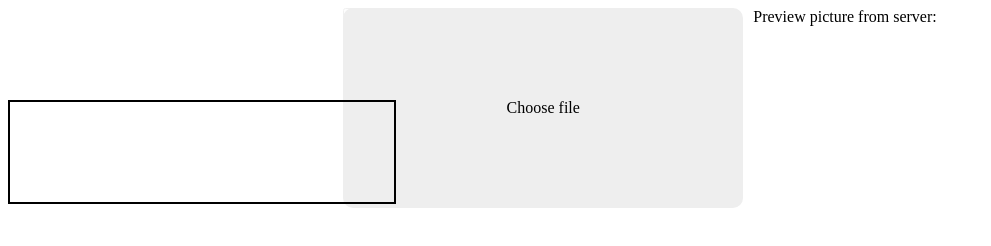
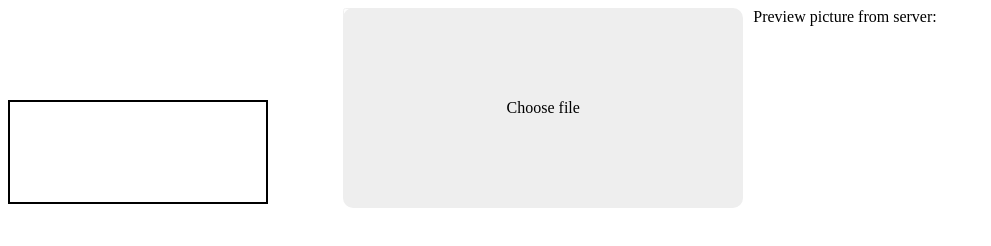
Before and after one commit to DiRover/ahj-homework-http-7.3, a website built with webpack: page src/index.html in a window 1280 px wide. Shown: the whole page, without its empty margins (0-991 px from the left). Built offline with nearby package versions, Linux system fonts and the light colour scheme; no server answers.

```diff
--- a/src/css/style.css
+++ b/src/css/style.css
@@ -77,8 +77,9 @@
 
 [data-srv="show-files"] {
     position: absolute;
-    width: 30%;
+    width: 20%;
     height: 100px;
     border: black solid 2px;
     top: 100px;
+    word-break: break-all;
 }
--- a/src/js/app.js
+++ b/src/js/app.js
@@ -13,8 +13,8 @@
 const overlap = document.querySelector('[data-id="overlap"]');
 export const upload = document.querySelector('[data-id="upload"]');
 export const form = document.getElementById('form');
-export const url = 'https://http-herocu-pictures.herokuapp.com/';
-//export const url = 'http://localhost:7070/';
+//export const url = 'https://http-herocu-pictures.herokuapp.com/';
+export const url = 'http://localhost:7070/';
 
 //получаем картиники давно хранящиеся на сервере
 document.addEventListener('DOMContentLoaded', getPage);
```
